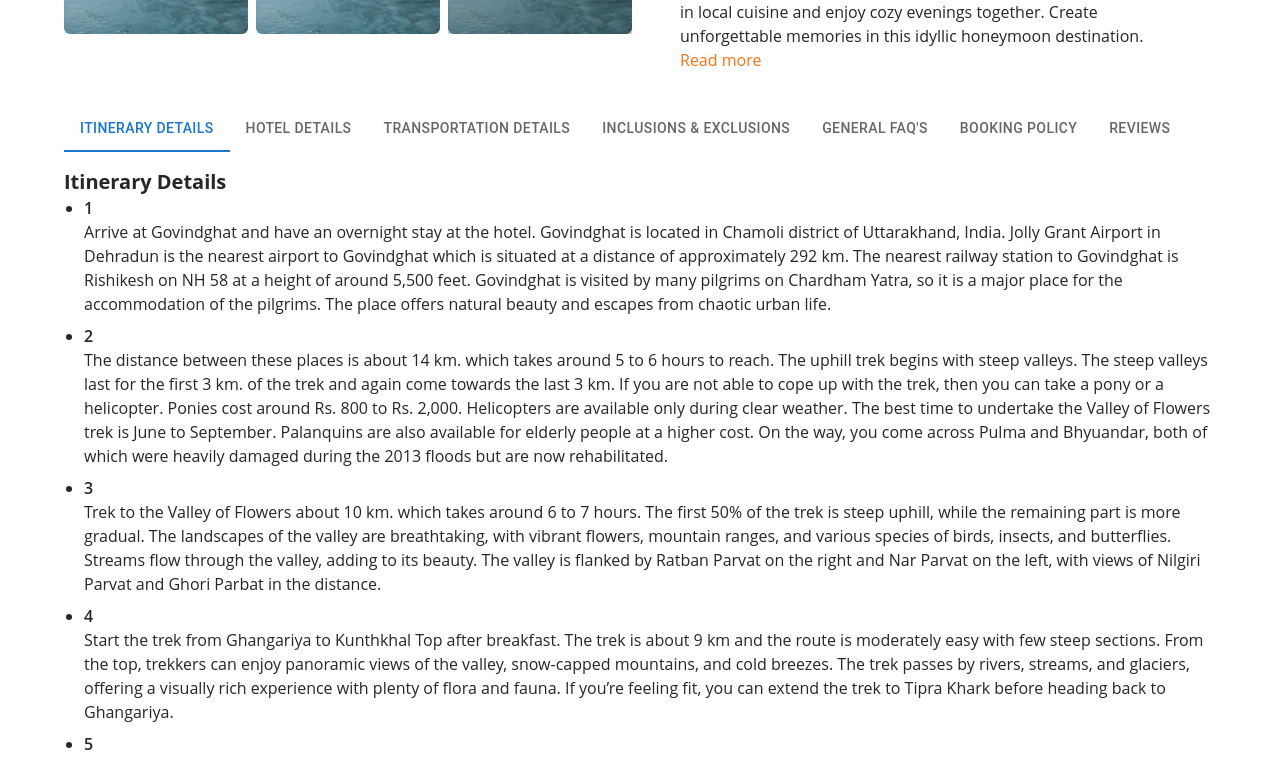
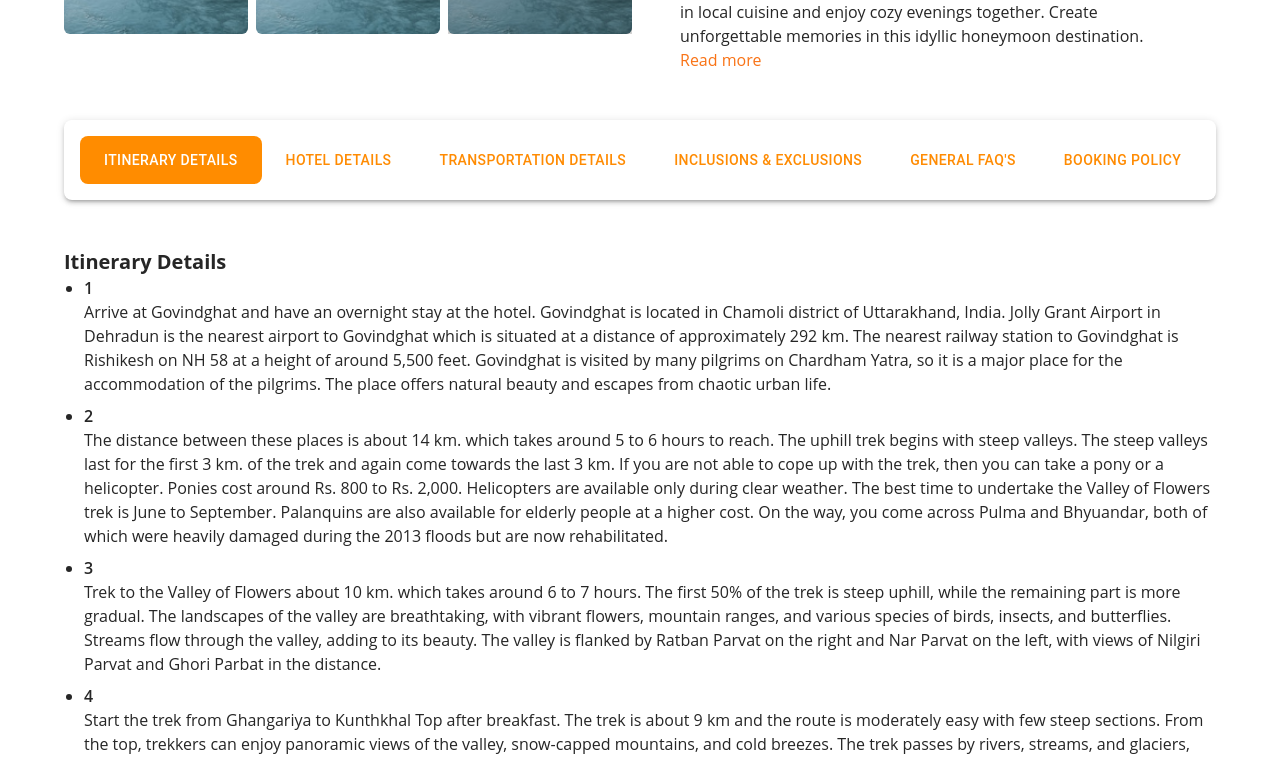
Before and after one commit to mavischx/way-to-india, a Next.js app in the folder frontend/: page /details in a window 1280 px wide. Shown: the part 810-1570 px from the top of the page. Built offline with nearby package versions, Linux system fonts and the light colour scheme; no server answers.

Commit message:
update tab design

```diff
--- a/frontend/src/app/components/details-page/Tab.tsx
+++ b/frontend/src/app/components/details-page/Tab.tsx
@@ -1,6 +1,6 @@
 // components/DetailsPage.tsx
-import React, { useState } from 'react';
-import { Tabs, Tab } from '@mui/material'; // Material UI for tabs if you prefer
+import React, { useRef, useState } from 'react';
+import { Tabs, Tab, Box } from '@mui/material'; // Material UI for tabs if you prefer
 import Itinerary from './Itinerary';
 import HotelDetails from './HotelDetails';
 import TransportationDetails from './TransportationDetails';
@@ -11,34 +11,67 @@ import Reviews from './Reviews';
 
 const TabSection = () => {
     const [selectedTab, setSelectedTab] = useState(0);
+    const itineraryRef = useRef<HTMLDivElement>(null);
+    const hotelRef = useRef<HTMLDivElement>(null);
+    const transportationRef = useRef<HTMLDivElement>(null);
+    const inclusionsRef = useRef<HTMLDivElement>(null);
+    const faqsRef = useRef<HTMLDivElement>(null);
+    const bookingPolicyRef = useRef<HTMLDivElement>(null);
+    const reviewsRef = useRef<HTMLDivElement>(null);
 
-    const handleTabChange = (event: React.SyntheticEvent, newValue: number) => {
-        setSelectedTab(newValue);
+    const handleScroll = (ref: React.RefObject<HTMLDivElement>, index: number) => {
+        if (ref.current) {
+            ref.current.scrollIntoView({ behavior: 'smooth' });
+            setSelectedTab(index);
+        }
     };
 
     return (
-        <div className="mt-8">
-            <Tabs value={selectedTab} onChange={handleTabChange}>
-                <Tab label="Itinerary Details" />
-                <Tab label="Hotel Details" />
-                <Tab label="Transportation Details" />
-                <Tab label="Inclusions & Exclusions" />
-                <Tab label="General FAQ's" />
-                <Tab label="Booking Policy" />
-                <Tab label="Reviews" />
-            </Tabs>
+        <>
+            <Box className="my-12" sx={{ boxShadow: 3, borderRadius: 2, p: 2, }}>
+                <Tabs>
+                    {[
+                        { label: "Itinerary Details", ref: itineraryRef },
+                        { label: "Hotel Details", ref: hotelRef },
+                        { label: "Transportation Details", ref: transportationRef },
+                        { label: "Inclusions & Exclusions", ref: inclusionsRef },
+                        { label: "General FAQ's", ref: faqsRef },
+                        { label: "Booking Policy", ref: bookingPolicyRef },
+                        { label: "Reviews", ref: reviewsRef },
+                    ].map((tab, index) => (
+                        <Tab
+                            className="font-bold"
+                            key={index}
+                            label={tab.label}
+                            onClick={() => handleScroll(tab.ref, index)}
+                            sx={{
+                                borderRadius: '8px', // Make selected tab rounded
+                                backgroundColor: selectedTab === index ? '#FF8C00' : 'transparent', // Darker carrot-orange for selected tab
+                                color: selectedTab === index ? '#FFFFFF' : '#FF8B02', // Text color for selected vs unselected
+                                transition: 'background-color 0.3s, color 0.3s', // Smooth transition for background and text color
+                                padding: '12px 24px', // Padding for a button-like appearance
+                                '&:hover': {
+                                    backgroundColor: selectedTab === index ? '#FF8C00' : '#FFD700', // Change on hover
+                                    color: selectedTab === index ? '#FFFFFF' : '#FF8B02', // Ensure hover text color remains consistent
+                                },
+                            }}
+                        />
+                    ))}
+                </Tabs>
+            </Box>
+            {/* Section contents with refs */}
+            <div className="mt-4">
+                <div ref={itineraryRef}><Itinerary /></div>
+                <div ref={hotelRef}><HotelDetails /></div>
+                <div ref={transportationRef}><TransportationDetails /></div>
+                <div ref={inclusionsRef}><InclusionsExclusions /></div>
+                <div ref={faqsRef}><FAQs /></div>
+                <div ref={bookingPolicyRef}><BookingPolicy /></div>
+                <div ref={reviewsRef}><Reviews /></div>
+            </div>
+        </>
 
-            {/* Conditionally render tab content based on selectedTab */}
-            <div className="mt-4">
-                {selectedTab === 0 && <Itinerary />}
-                {selectedTab === 1 && <HotelDetails />}
-                {selectedTab === 2 && <TransportationDetails />}
-                {selectedTab === 3 && <InclusionsExclusions />}
-                {selectedTab === 4 && <FAQs />}
-                {selectedTab === 5 && <BookingPolicy />}
-                {selectedTab === 6 && <Reviews />}
-            </div>
-        </div>
+
     );
 };
 
```
